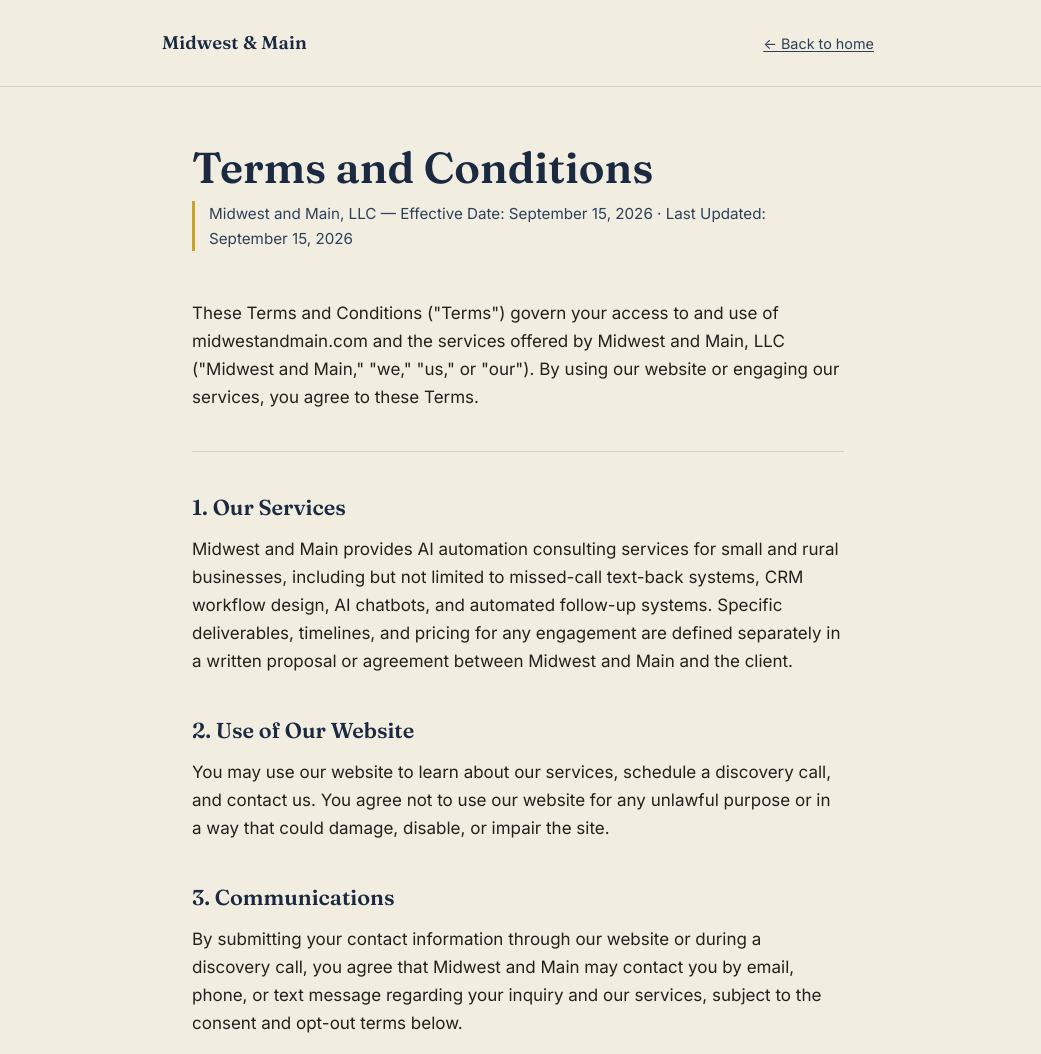
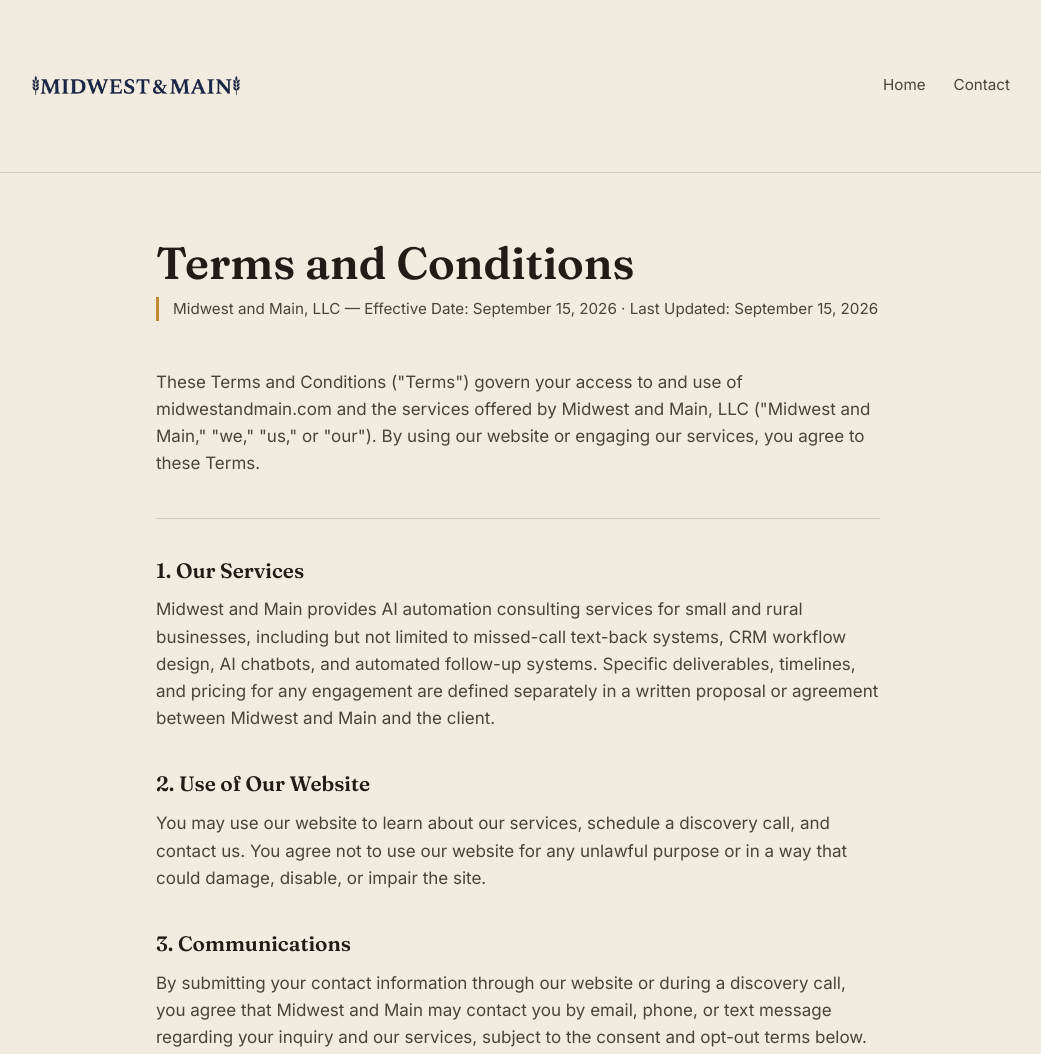
Before and after one commit to adamjmoss2/midwestandmain-site, a plain HTML site: page terms.html in a window 1280 px wide. Shown: the top 1054 px of the page, without its empty margins (122-1163 px from the left). Drawn offline with Linux system fonts and the light colour scheme.

Commit message:
Update terms.html

```diff
--- a/terms.html
+++ b/terms.html
@@ -3,147 +3,112 @@
 <head>
 <meta charset="UTF-8">
 <meta name="viewport" content="width=device-width, initial-scale=1.0">
-<title>Terms and Conditions — Midwest and Main</title>
+<title>Terms and Conditions — Midwest & Main</title>
 <meta name="description" content="Terms and Conditions for Midwest and Main, LLC, including SMS/text messaging terms.">
 <link rel="preconnect" href="https://fonts.googleapis.com">
 <link rel="preconnect" href="https://fonts.gstatic.com" crossorigin>
-<link href="https://fonts.googleapis.com/css2?family=Fraunces:opsz,wght@9..144,400;9..144,500;9..144,600&family=Inter:wght@400;500;600&display=swap" rel="stylesheet">
+<link href="https://fonts.googleapis.com/css2?family=Fraunces:opsz,wght@9..144,400;9..144,500;9..144,600;9..144,700&family=Inter:wght@400;500;600&display=swap" rel="stylesheet">
 <style>
   :root {
-    --parchment: #F2EDE1;
-    --parchment-deep: #E8E0CE;
-    --navy: #1B2A41;
-    --navy-soft: #2E4058;
-    --rust: #B5502E;
-    --gold: #C9A227;
-    --ink: #24211B;
-    --line: rgba(27, 42, 65, 0.14);
+    --paper: #F1ECDF;
+    --paper-dim: #E7E0CD;
+    --ink: #211C16;
+    --ink-soft: #4A4339;
+    --denim: #2E4560;
+    --denim-deep: #223449;
+    --rust: #9C3B26;
+    --rust-deep: #7E2E1C;
+    --gold: #C08A2E;
+    --charcoal: #201C17;
+    --charcoal-text: #DCD4C2;
+    --rule: rgba(33, 28, 22, 0.16);
+    --max: 780px;
   }
 
   * { box-sizing: border-box; }
-
   html { scroll-behavior: smooth; }
 
   body {
     margin: 0;
-    background: var(--parchment);
+    background: var(--paper);
     color: var(--ink);
     font-family: 'Inter', -apple-system, sans-serif;
     font-size: 17px;
-    line-height: 1.65;
+    line-height: 1.6;
+    -webkit-font-smoothing: antialiased;
   }
 
   h1, h2 {
     font-family: 'Fraunces', Georgia, serif;
-    color: var(--navy);
     font-weight: 600;
+    color: var(--ink);
+    margin: 0;
     line-height: 1.15;
   }
 
-  a { color: var(--rust); text-decoration-thickness: 1px; text-underline-offset: 2px; }
-  a:hover { color: var(--navy); }
-  a:focus-visible, button:focus-visible { outline: 2px solid var(--gold); outline-offset: 3px; }
+  a { color: var(--denim); text-decoration-color: rgba(46,69,96,0.35); text-underline-offset: 3px; }
+  a:hover { text-decoration-color: var(--denim); }
+  a:focus-visible, button:focus-visible { outline: 2px solid var(--denim); outline-offset: 3px; }
 
-  header {
-    border-bottom: 1px solid var(--line);
-    background: var(--parchment);
-  }
+  .wrap { max-width: 1040px; margin: 0 auto; padding: 0 28px; }
 
-  .header-inner {
-    max-width: 760px;
-    margin: 0 auto;
-    padding: 28px 24px;
-    display: flex;
-    align-items: baseline;
-    justify-content: space-between;
-    gap: 16px;
-  }
+  header { padding: 26px 0; border-bottom: 1px solid var(--rule); }
+  header .wrap { display: flex; align-items: center; justify-content: space-between; flex-wrap: wrap; gap: 14px; }
+  .wordmark { display: inline-block; line-height: 0; }
+  .wordmark img { height: 120px; width: auto; display: block; }
+  nav { display: flex; gap: 28px; align-items: center; flex-wrap: wrap; }
+  nav a { font-size: 0.95rem; color: var(--ink-soft); text-decoration: none; border-bottom: 1px solid transparent; }
+  nav a:hover { color: var(--ink); border-bottom-color: var(--gold); }
 
-  .wordmark {
-    font-family: 'Fraunces', serif;
-    font-size: 1.15rem;
-    font-weight: 600;
-    color: var(--navy);
-    text-decoration: none;
-    letter-spacing: 0.01em;
-  }
+  main { max-width: var(--max); margin: 0 auto; padding: 64px 28px 96px; }
 
-  .home-link {
-    font-size: 0.9rem;
-    color: var(--navy-soft);
-  }
-
-  main {
-    max-width: 700px;
-    margin: 0 auto;
-    padding: 56px 24px 96px;
-  }
-
-  .page-title {
-    font-size: clamp(2.1rem, 5vw, 2.7rem);
-    margin: 0 0 8px;
-  }
-
-  .meta {
-    color: var(--navy-soft);
-    font-size: 0.95rem;
-    margin: 0 0 48px;
-    border-left: 3px solid var(--gold);
-    padding-left: 14px;
-  }
+  .page-title { font-size: clamp(2.1rem, 4.4vw, 2.8rem); margin-bottom: 8px; }
+  .meta { color: var(--ink-soft); font-size: 0.95rem; margin: 0 0 48px; border-left: 3px solid var(--gold); padding-left: 14px; }
 
   section { margin-bottom: 40px; }
-
-  section h2 {
-    font-size: 1.35rem;
-    margin: 0 0 14px;
-    padding-top: 4px;
-  }
-
-  section p, section li { max-width: 68ch; }
-
-  p { margin: 0 0 16px; }
-
-  ul { margin: 0 0 16px; padding-left: 22px; }
+  section h2 { font-size: 1.3rem; margin: 0 0 14px; }
+  p { margin: 0 0 16px; color: var(--ink-soft); }
+  ul { margin: 0 0 16px; padding-left: 22px; color: var(--ink-soft); }
   li { margin-bottom: 8px; }
-
-  strong { color: var(--navy); }
+  strong { color: var(--ink); }
 
   .sms-box {
-    background: var(--parchment-deep);
-    border: 1px solid var(--line);
+    background: var(--paper-dim);
+    border: 1px solid var(--rule);
     border-left: 3px solid var(--rust);
     border-radius: 4px;
     padding: 28px 28px 8px;
   }
-
   .sms-box p:last-child { margin-bottom: 0; }
 
-  hr {
-    border: none;
-    border-top: 1px solid var(--line);
-    margin: 40px 0;
-  }
+  hr { border: none; border-top: 1px solid var(--rule); margin: 40px 0; }
 
   footer {
-    border-top: 1px solid var(--line);
-    padding: 32px 24px;
-    text-align: center;
-    color: var(--navy-soft);
-    font-size: 0.9rem;
+    background: var(--charcoal);
+    color: var(--charcoal-text);
+    padding: 48px 0 36px;
+    margin-top: 40px;
   }
+  footer .wordmark img { height: 90px; width: auto; display: block; }
+  footer .foot-grid { display: flex; justify-content: space-between; align-items: flex-start; flex-wrap: wrap; gap: 24px; margin-top: 22px; }
+  footer a { color: var(--charcoal-text); text-decoration-color: rgba(220,212,194,0.4); }
+  footer a:hover { text-decoration-color: var(--charcoal-text); }
+  .foot-meta { color: #A79E8C; font-size: 0.9rem; max-width: 40ch; margin: 0; }
+  .foot-links a { margin-right: 18px; }
+  .foot-copy { margin-top: 36px; font-size: 0.85rem; color: #8B8272; }
 
-  @media (max-width: 500px) {
-    .sms-box { padding: 22px 20px 6px; }
-  }
+  @media (max-width: 500px) { .sms-box { padding: 22px 20px 6px; } }
 </style>
 </head>
 <body>
 
 <header>
-  <div class="header-inner">
-    <a class="wordmark" href="index.html">Midwest &amp; Main</a>
-    <a class="home-link" href="index.html">&larr; Back to home</a>
+  <div class="wrap">
+    <a href="index.html" class="wordmark"><img src="logo-navy-on-cream.png" alt="Midwest & Main"></a>
+    <nav>
+      <a href="index.html">Home</a>
+      <a href="index.html#contact">Contact</a>
+    </nav>
   </div>
 </header>
 
@@ -228,7 +193,15 @@
 </main>
 
 <footer>
-  &copy; 2026 Midwest and Main, LLC. All rights reserved.
+  <div class="wrap">
+    <a href="index.html" class="wordmark"><img src="logo-cream-on-navy.png" alt="Midwest & Main"></a>
+    <div class="foot-grid">
+      <p class="foot-meta">Based in Le Mars, Iowa — working with small businesses across the Midwest and beyond.</p>
+      <p class="foot-meta"><a href="mailto:adam@midwestandmain.com">adam@midwestandmain.com</a></p>
+      <p class="foot-meta foot-links"><a href="privacy.html">Privacy Policy</a><a href="terms.html">Terms and Conditions</a></p>
+    </div>
+    <p class="foot-copy">&copy; 2026 Midwest &amp; Main. All rights reserved.</p>
+  </div>
 </footer>
 
 </body>
```
